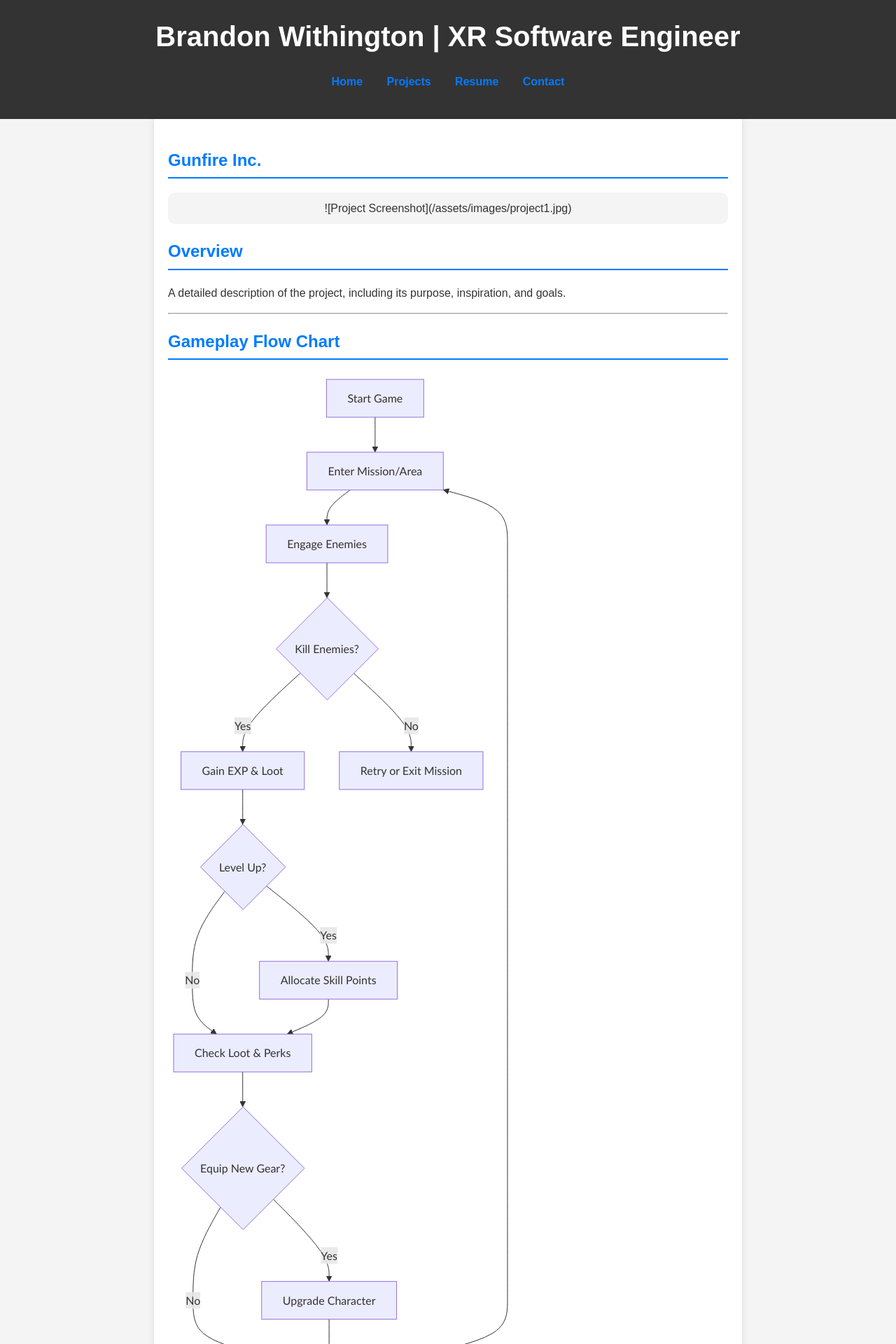
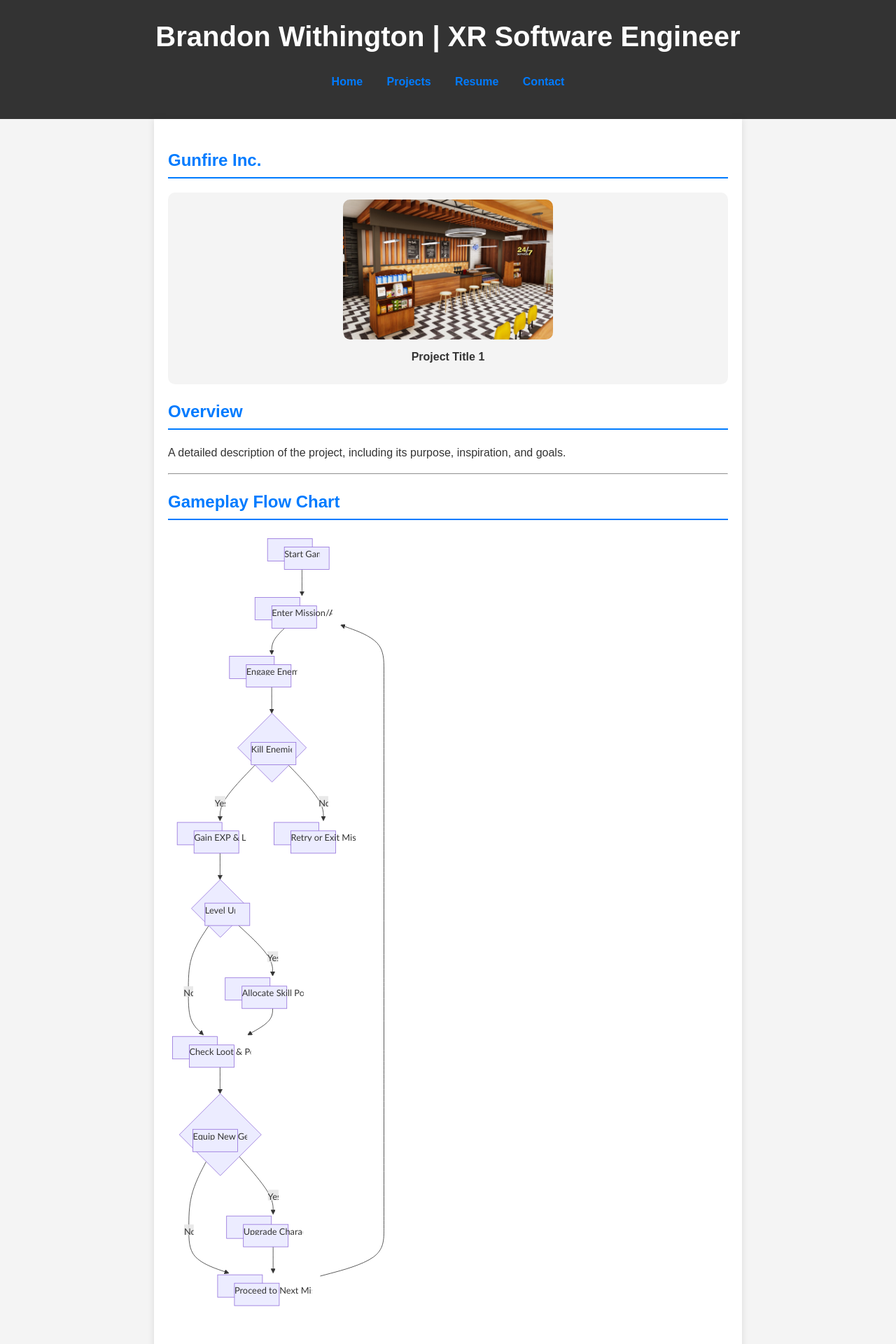
Before and after one commit to BrandonW24/BrandonW24.github.io, a Jekyll site: the page built from projects/project1.md, in a window 1280 px wide. Shown: the top 1920 px of the page at 70% size. Built offline with Jekyll 4.4.1, drawn with Linux system fonts in a browser that asks for light colours; some of the changed text lies outside the part shown.

Commit message:
Adding scaler for flowcharts

```diff
--- a/assets/css/styles.css
+++ b/assets/css/styles.css
@@ -165,6 +165,31 @@ footer a:hover {
     color: #007BFF;
 }
 
+
+.mermaid {
+    transform: scale(0.8); /* Scale down the entire diagram */
+    transform-origin: top left; /* Keep it aligned */
+  }
+
+  .mermaid svg {
+    max-width: 100%; /* Ensure it doesn't overflow */
+    height: auto;
+  }
+
+  .mermaid .node rect,
+  .mermaid .node polygon {
+    width: 80px !important; /* Reduce node width */
+    height: 40px !important; /* Reduce node height */
+  }
+
+  .mermaid .edgePath path {
+    stroke-width: 1.5px; /* Make lines thinner */
+  }
+
+  .mermaid text {
+    font-size: 12px !important; /* Reduce text size */
+  }
+
 /* Responsive Design */
 @media (max-width: 768px) {
     header h1 {
--- a/projects/project1.md
+++ b/projects/project1.md
@@ -6,7 +6,8 @@ title: Project Title 1
 ## Gunfire Inc.
 
 <div class="project">
-![Project Screenshot]({{ site.baseurl }}/assets/images/project1.jpg)
+<img src="{{ site.baseurl }}/assets/images/project1.jpg" alt="Project 1">
+            <p>Project Title 1</p>
 </div>
 
 ## Overview
```
Also changed, not shown: other parts of projects/project1.md (+5 -16 lines).
